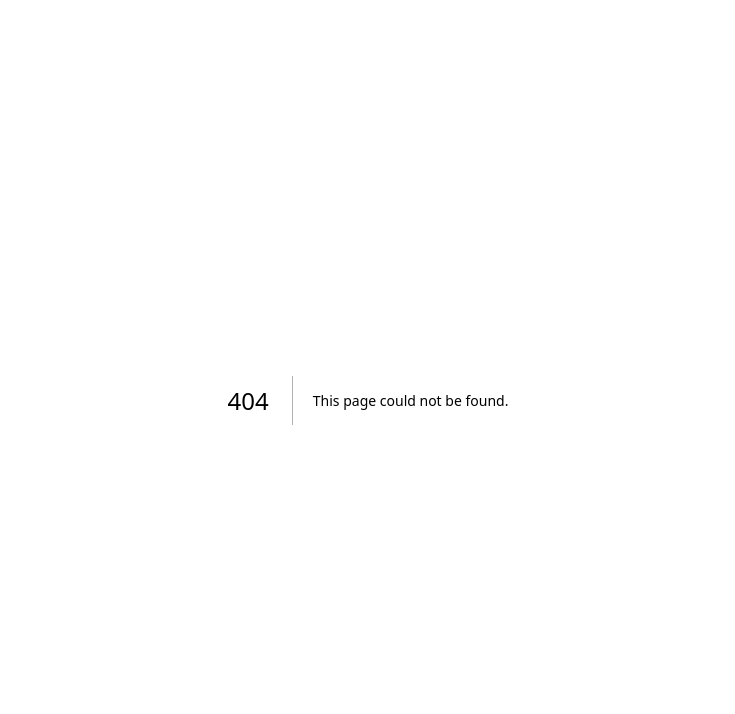
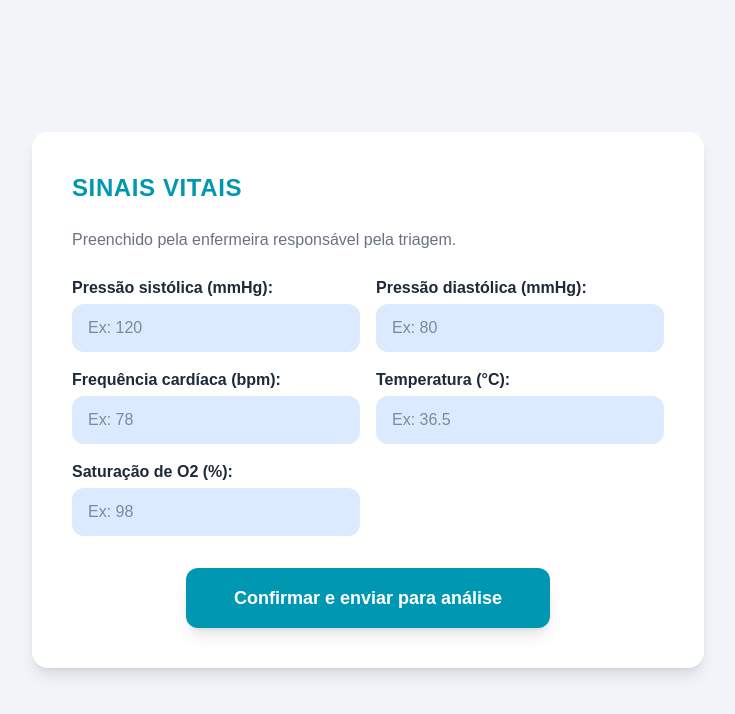
Before and after one commit to cauahenriquereis/fetin-project-frontend, a Next.js app: page /sinais-vitais in a window 1280 px wide. Before the commit this address had no page. Shown: the top 714 px of the page, without its empty margins (272-1007 px from the left). Built offline with nearby package versions, Linux system fonts and the light colour scheme.

Commit message:
feat: add vital signs screen for nurse to fill before triage analysis

```diff
--- /dev/null
+++ b/app/sinais-vitais/page.tsx
@@ -0,0 +1,172 @@
+"use client";
+
+import { useState, Suspense } from "react";
+import { useRouter, useSearchParams } from "next/navigation";
+
+function SinaisVitaisContent() {
+  const router = useRouter();
+  const searchParams = useSearchParams();
+  const patientId = searchParams.get("id");
+
+  const [systolicPressure, setSystolicPressure] = useState<number | string>("");
+  const [diastolicPressure, setDiastolicPressure] = useState<number | string>("");
+  const [heartRate, setHeartRate] = useState<number | string>("");
+  const [temperature, setTemperature] = useState<number | string>("");
+  const [oxygenSaturation, setOxygenSaturation] = useState<number | string>("");
+  const [error, setError] = useState("");
+
+  function validateForm(): boolean {
+    if (!patientId) {
+      setError("Paciente não identificado. Volte ao formulário.");
+      return false;
+    }
+    if (Number(systolicPressure) <= 0 || Number(systolicPressure) > 300) {
+      setError("Informe uma pressão sistólica válida.");
+      return false;
+    }
+    if (Number(diastolicPressure) <= 0 || Number(diastolicPressure) > 200) {
+      setError("Informe uma pressão diastólica válida.");
+      return false;
+    }
+    if (Number(heartRate) <= 0 || Number(heartRate) > 300) {
+      setError("Informe uma frequência cardíaca válida.");
+      return false;
+    }
+    if (Number(temperature) <= 30 || Number(temperature) > 45) {
+      setError("Informe uma temperatura válida.");
+      return false;
+    }
+    if (Number(oxygenSaturation) <= 0 || Number(oxygenSaturation) > 100) {
+      setError("Informe uma saturação de O2 válida.");
+      return false;
+    }
+    setError("");
+    return true;
+  }
+
+  function handleSubmit() {
+    if (!validateForm()) return;
+
+    const vitalSigns = {
+      temperature: Number(temperature),
+      systolic_pressure: Number(systolicPressure),
+      diastolic_pressure: Number(diastolicPressure),
+      heart_rate: Number(heartRate),
+      oxygen_saturation: Number(oxygenSaturation),
+    };
+
+    sessionStorage.setItem("patientId", patientId as string);
+    sessionStorage.setItem("sinaisVitais", JSON.stringify(vitalSigns));
+    router.push("/analisando");
+  }
+
+  return (
+    <main className="min-h-screen bg-slate-100 flex flex-col items-center justify-center p-6">
+      {error && (
+        <div className="fixed inset-0 flex items-center justify-center z-50 pointer-events-none p-4">
+          <div className="bg-white border-4 border-[#00526e] rounded-2xl p-6 xl:p-8 flex flex-col items-center gap-4 xl:gap-6 shadow-2xl max-w-md w-full pointer-events-auto">
+            <p className="text-red-500 font-bold text-lg xl:text-xl text-center">{error}</p>
+            <button
+              onClick={() => setError("")}
+              className="bg-red-500 hover:bg-red-700 text-white font-bold px-8 py-2 xl:py-3 rounded-xl text-base xl:text-lg transition-colors"
+            >
+              Ok
+            </button>
+          </div>
+        </div>
+      )}
+
+      <div className="bg-white rounded-2xl shadow-lg p-6 md:p-10 w-full max-w-2xl flex flex-col gap-6">
+        <h2 className="text-[#0097b2] font-bold text-xl md:text-2xl tracking-wide">
+          SINAIS VITAIS
+        </h2>
+        <p className="text-gray-500 text-sm md:text-base">
+          Preenchido pela enfermeira responsável pela triagem.
+        </p>
+
+        <div className="grid grid-cols-1 md:grid-cols-2 gap-4">
+          <div className="flex flex-col gap-1">
+            <label className="font-bold text-gray-800 text-sm md:text-base">
+              Pressão sistólica (mmHg):
+            </label>
+            <input
+              type="number"
+              value={systolicPressure}
+              onChange={(e) => setSystolicPressure(Number(e.target.value))}
+              placeholder="Ex: 120"
+              className="bg-blue-100 rounded-xl px-4 py-3 outline-none text-gray-800 text-sm md:text-base"
+            />
+          </div>
+
+          <div className="flex flex-col gap-1">
+            <label className="font-bold text-gray-800 text-sm md:text-base">
+              Pressão diastólica (mmHg):
+            </label>
+            <input
+              type="number"
+              value={diastolicPressure}
+              onChange={(e) => setDiastolicPressure(Number(e.target.value))}
+              placeholder="Ex: 80"
+              className="bg-blue-100 rounded-xl px-4 py-3 outline-none text-gray-800 text-sm md:text-base"
+            />
+          </div>
+
+          <div className="flex flex-col gap-1">
+            <label className="font-bold text-gray-800 text-sm md:text-base">
+              Frequência cardíaca (bpm):
+            </label>
+            <input
+              type="number"
+              value={heartRate}
+              onChange={(e) => setHeartRate(Number(e.target.value))}
+              placeholder="Ex: 78"
+              className="bg-blue-100 rounded-xl px-4 py-3 outline-none text-gray-800 text-sm md:text-base"
+            />
+          </div>
+
+          <div className="flex flex-col gap-1">
+            <label className="font-bold text-gray-800 text-sm md:text-base">
+              Temperatura (°C):
+            </label>
+            <input
+              type="number"
+              step="0.1"
+              value={temperature}
+              onChange={(e) => setTemperature(Number(e.target.value))}
+              placeholder="Ex: 36.5"
+              className="bg-blue-100 rounded-xl px-4 py-3 outline-none text-gray-800 text-sm md:text-base"
+            />
+          </div>
+
+          <div className="flex flex-col gap-1">
+            <label className="font-bold text-gray-800 text-sm md:text-base">
+              Saturação de O2 (%):
+            </label>
+            <input
+              type="number"
+              value={oxygenSaturation}
+              onChange={(e) => setOxygenSaturation(Number(e.target.value))}
+              placeholder="Ex: 98"
+              className="bg-blue-100 rounded-xl px-4 py-3 outline-none text-gray-800 text-sm md:text-base"
+            />
+          </div>
+        </div>
+
+        <button
+          onClick={handleSubmit}
+          className="bg-[#0097b2] hover:bg-cyan-800 text-white font-bold px-12 py-4 rounded-xl text-lg transition-colors shadow-lg self-center mt-2"
+        >
+          Confirmar e enviar para análise
+        </button>
+      </div>
+    </main>
+  );
+}
+
+export default function SinaisVitais() {
+  return (
+    <Suspense fallback={<main className="min-h-screen bg-slate-100"></main>}>
+      <SinaisVitaisContent />
+    </Suspense>
+  );
+}
```
